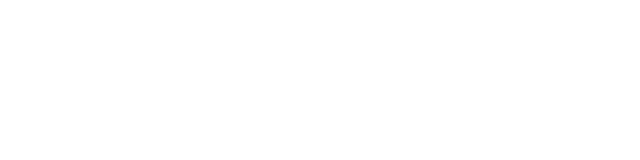
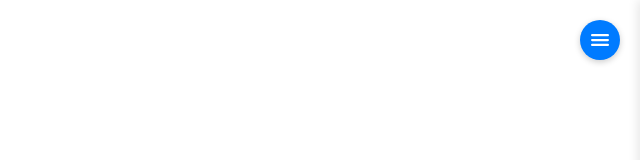
Before and after one commit to VadimBoganov/transport_online, a React (Vite) app: page / in a window 1280 px wide. Shown: the top 160 px of the page, without its empty margins (640-1280 px from the left). Built offline with nearby package versions, Linux system fonts and the light colour scheme.

Commit message:
add sidebar

```diff
--- a/src/App.tsx
+++ b/src/App.tsx
@@ -1,8 +1,10 @@
+import Sidebar from "@components/Sidebar";
+
 function App() {
 
   return (
-    <div className="container mt-4">
-
+    <div>
+      <Sidebar />
     </div>
   );
 }
--- /dev/null
+++ b/src/components/Sidebar.css
@@ -0,0 +1,41 @@
+.sidebar-toggle-btn {
+  position: fixed;
+  top: 20px;
+  right: 20px;
+  width: 40px;
+  height: 40px;
+  border: none;
+  background: #007bff;
+  color: white;
+  border-radius: 50%;
+  cursor: pointer;
+  z-index: 1001;
+  display: flex;
+  align-items: center;
+  justify-content: center;
+  box-shadow: 0 2px 6px rgba(0, 0, 0, 0.2);
+}
+
+.sidebar-toggle-btn:hover {
+  background: #0069d9;
+  transform: scale(1.05);
+  transition: transform 0.2s;
+}
+
+.sidebar {
+  position: fixed;
+  top: 0;
+  right: -30%;
+  width: 30%;
+  height: 100vh;
+  background-color: #fff;
+  box-shadow: -2px 0 10px rgba(0, 0, 0, 0.1);
+  transition: right 0.3s ease;
+  z-index: 1000;
+  padding: 20px;
+  overflow-y: auto;
+}
+
+.sidebar.open {
+  right: 0;
+}
--- /dev/null
+++ b/src/components/Sidebar.tsx
@@ -0,0 +1,25 @@
+import { useState } from 'react';
+import { IoMenu, IoClose } from 'react-icons/io5';
+import './Sidebar.css';
+
+export default function Sidebar() {
+    const [isOpen, setIsOpen] = useState(false);
+
+    return (
+        <>
+            <button
+                className="sidebar-toggle-btn"
+                onClick={() => setIsOpen(prev => !prev)}
+                aria-label={isOpen ? 'Закрыть меню' : 'Открыть меню'}
+            >
+                {isOpen ? <IoClose size={24} /> : <IoMenu size={24} />}
+            </button>
+
+            <div className={`sidebar ${isOpen ? 'open' : ''}`}>
+                <h2>Меню</h2>
+                <p>Здесь может быть фильтр, настройки, навигация и т.д.</p>
+                {/* Ваш контент */}
+            </div>
+        </>
+    );
+}
```
